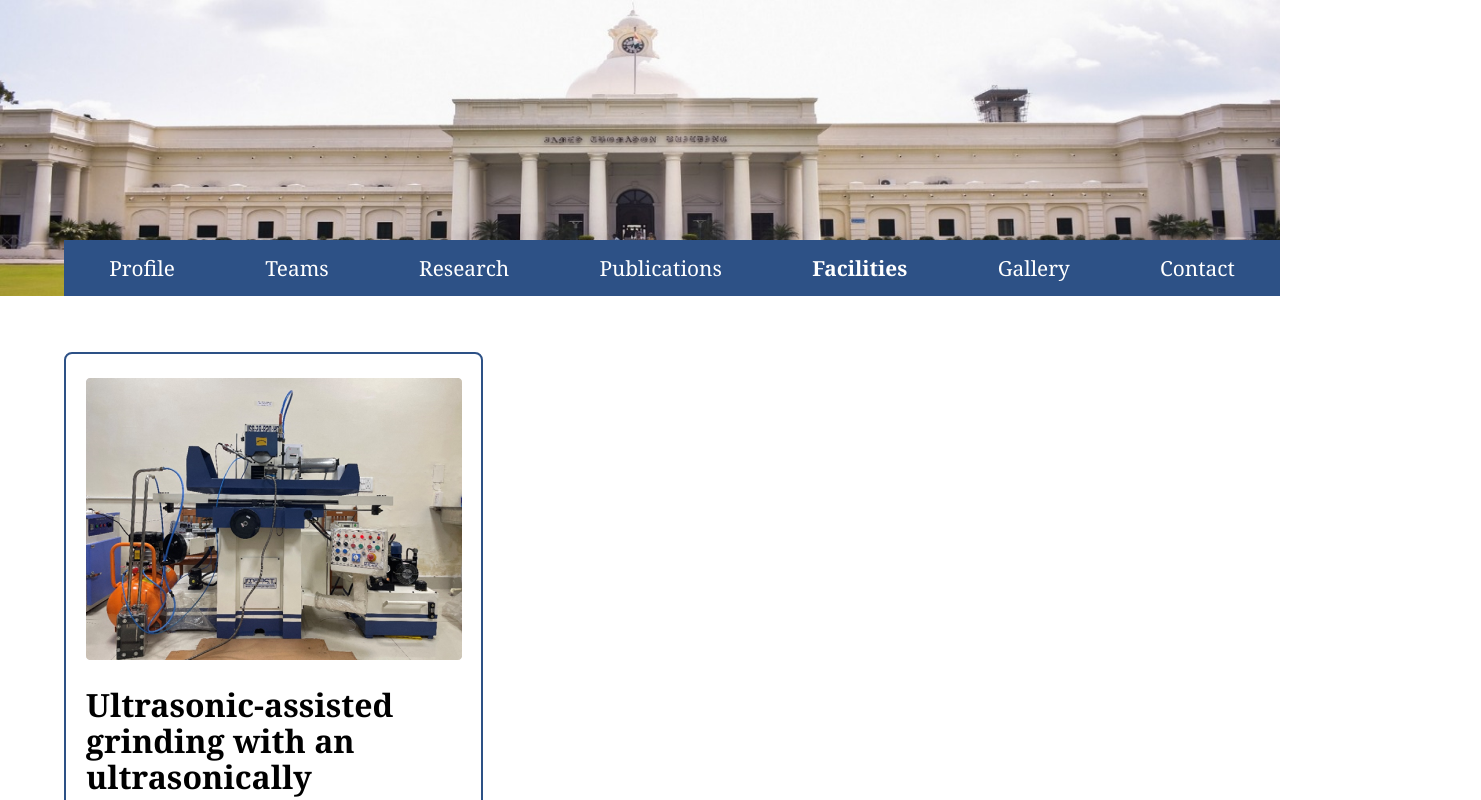
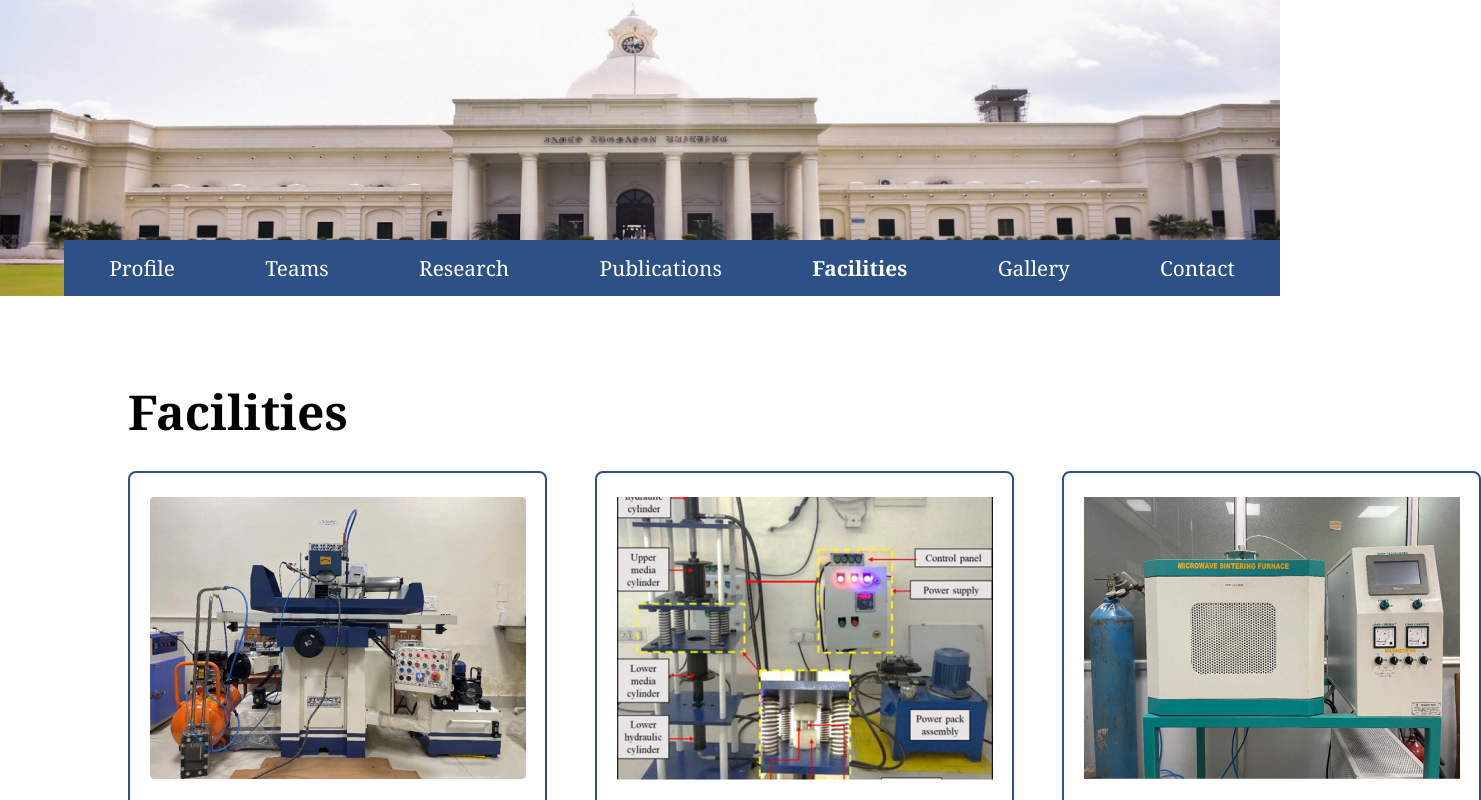
Before and after one commit to Kirthik24/varun-sharma-profile, a React (Vite) app: page /facilities in a window 1280 px wide. Shown: the top 800 px of the page, 1481 px wide, since content can reach past the window. Built offline with nearby package versions, Linux system fonts and the light colour scheme.

Commit message:
facilities done

```diff
--- a/src/css/facilities.scss
+++ b/src/css/facilities.scss
@@ -1,4 +1,23 @@
+.f-container{
+    h1{
+        font-family: 'Georgia';
+        font-style: normal;
+        font-weight: 700;
+        font-size: 48px;
+        line-height: 55px;
+        color: #000000;
 
+    }
+}
+
+.facilities{
+    display: grid;
+    max-width: 1326px;
+    grid-template-columns: repeat(3, 1fr);
+    grid-row-gap:40px ;
+    grid-column-gap: 48px ;
+    align-items: center;
+}
 .f-vertical{
     width: 415px;
     height: 578px;
@@ -28,13 +47,16 @@
 
 
 .f-horizontal{
-    width: 1326px;
+    grid-column: span 3;
+    width: 1348px;
     height: 277px;
     border: 2px solid #2D5186;
     border-radius: 8px;
     display: flex;
     align-items: center;
-    //justify-content: center;
+    // align-self: center;
+    // justify-self: center;
+
 
     h2{
         margin-left: 20px;
--- a/src/css/footer.scss
+++ b/src/css/footer.scss
@@ -16,7 +16,7 @@
             .icons{
                 display: grid;
                 grid-template-columns: 80px 80px 80px;
-                grid-template-rows: 80px 80px 80px;
+                grid-template-rows: 80px 80px;
                 justify-content: center;
                 align-items: center;
             }
--- a/src/pages/Facilities.jsx
+++ b/src/pages/Facilities.jsx
@@ -30,6 +30,8 @@ const Facilities = () => {
 
 
   return (
+    <div className="container f-container">
+      <h1>Facilities</h1>
     <div className="facilities">
       {/* row1 */}
       <div className="f-vertical">
@@ -111,6 +113,7 @@ const Facilities = () => {
 
 
     </div>
+    </div>
   )
 }
 
```
